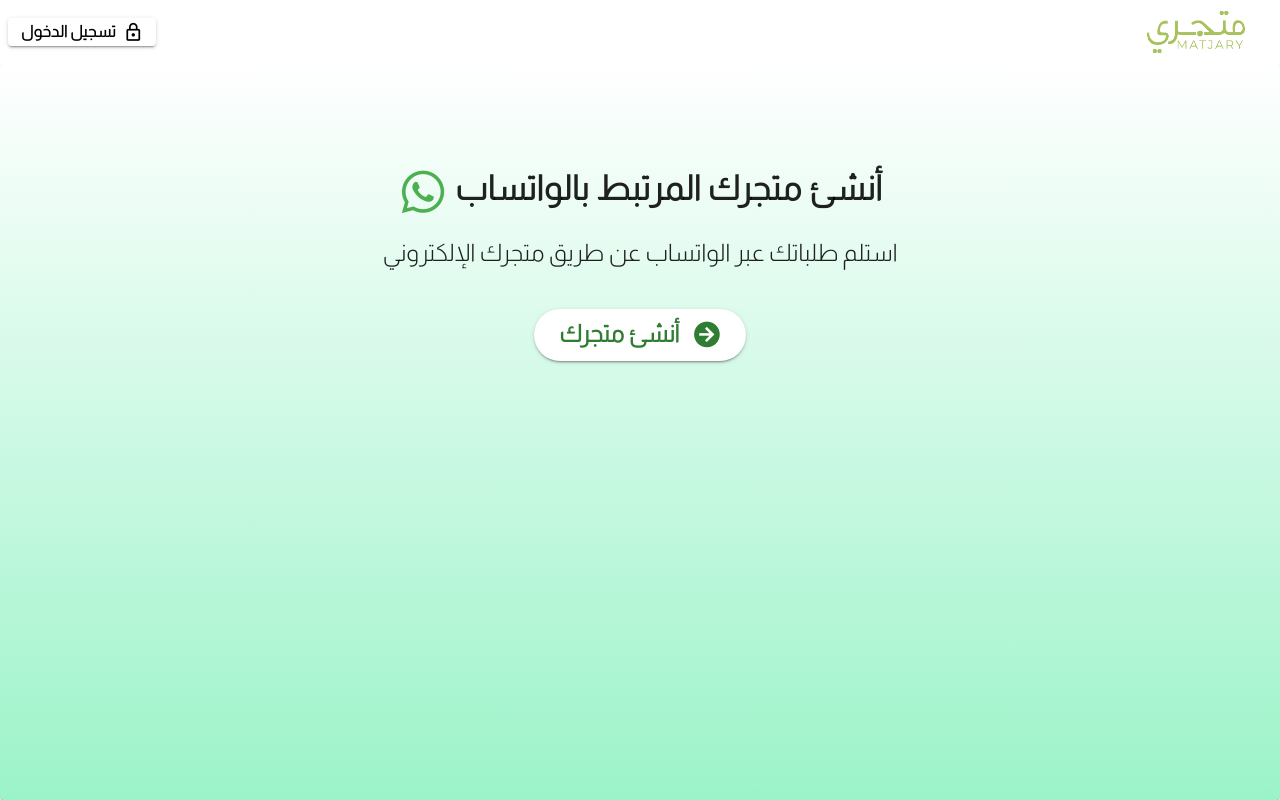
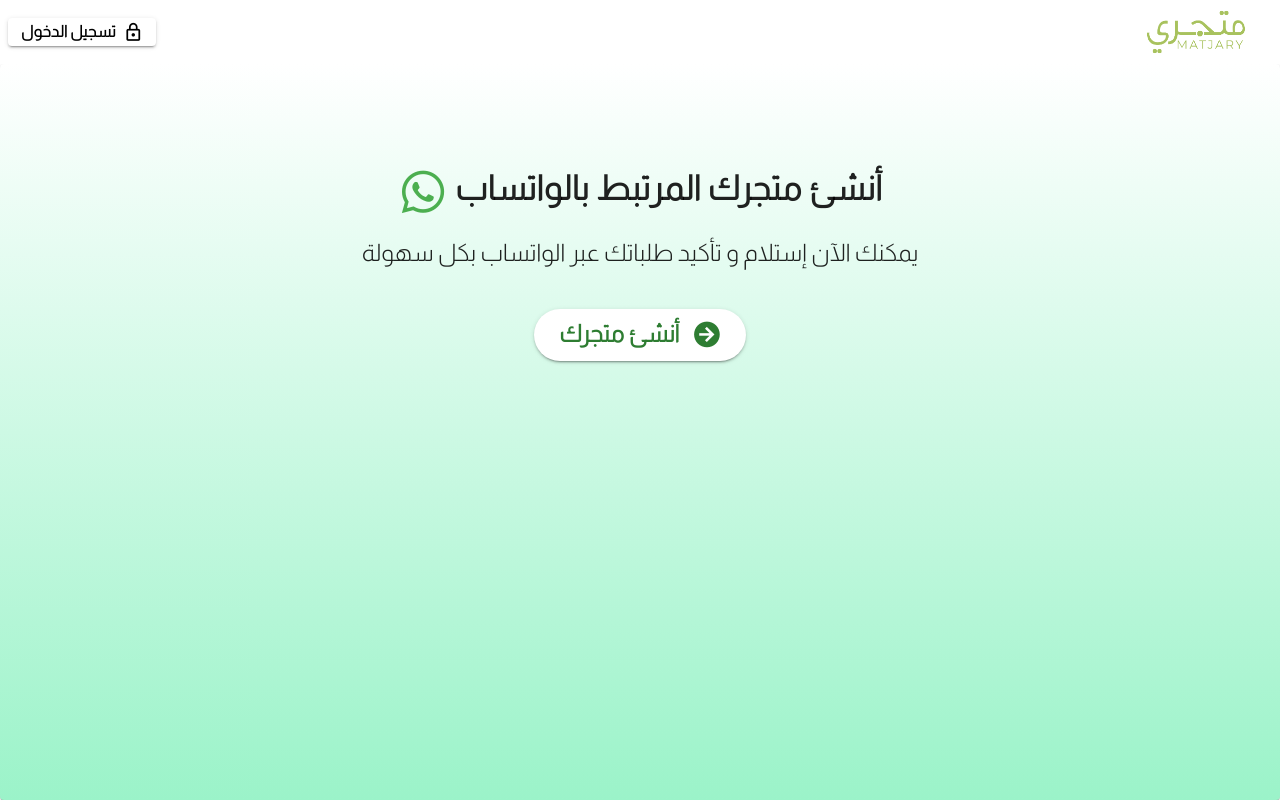
Before and after one commit to beyassine/matjary_frontend, a Vue app: page / in a window 1280 px wide. Built offline with nearby package versions, Linux system fonts and the light colour scheme; what vue-tel-input would draw is missing.

Commit message:
change subtitle

```diff
--- a/src/views/HomeView.vue
+++ b/src/views/HomeView.vue
@@ -25,7 +25,7 @@
                 <div class=" text-h4 font-weight-black mb-5"> <v-icon class="text-green">mdi-whatsapp</v-icon> أنشئ متجرك
                     المرتبط بالواتساب</div>
                 <div class="text-h5 mt-3 mb-5">
-                    استلم طلباتك عبر الواتساب عن طريق متجرك الإلكتروني
+                    يمكنك الآن إستلام و تأكيد طلباتك عبر الواتساب بكل سهولة
                 </div>
                 <router-link class="text-decoration-none" to="signup">
                     <v-btn rounded="pill" color="white" size="x-large" variant="elevated" class="mt-5">
```
